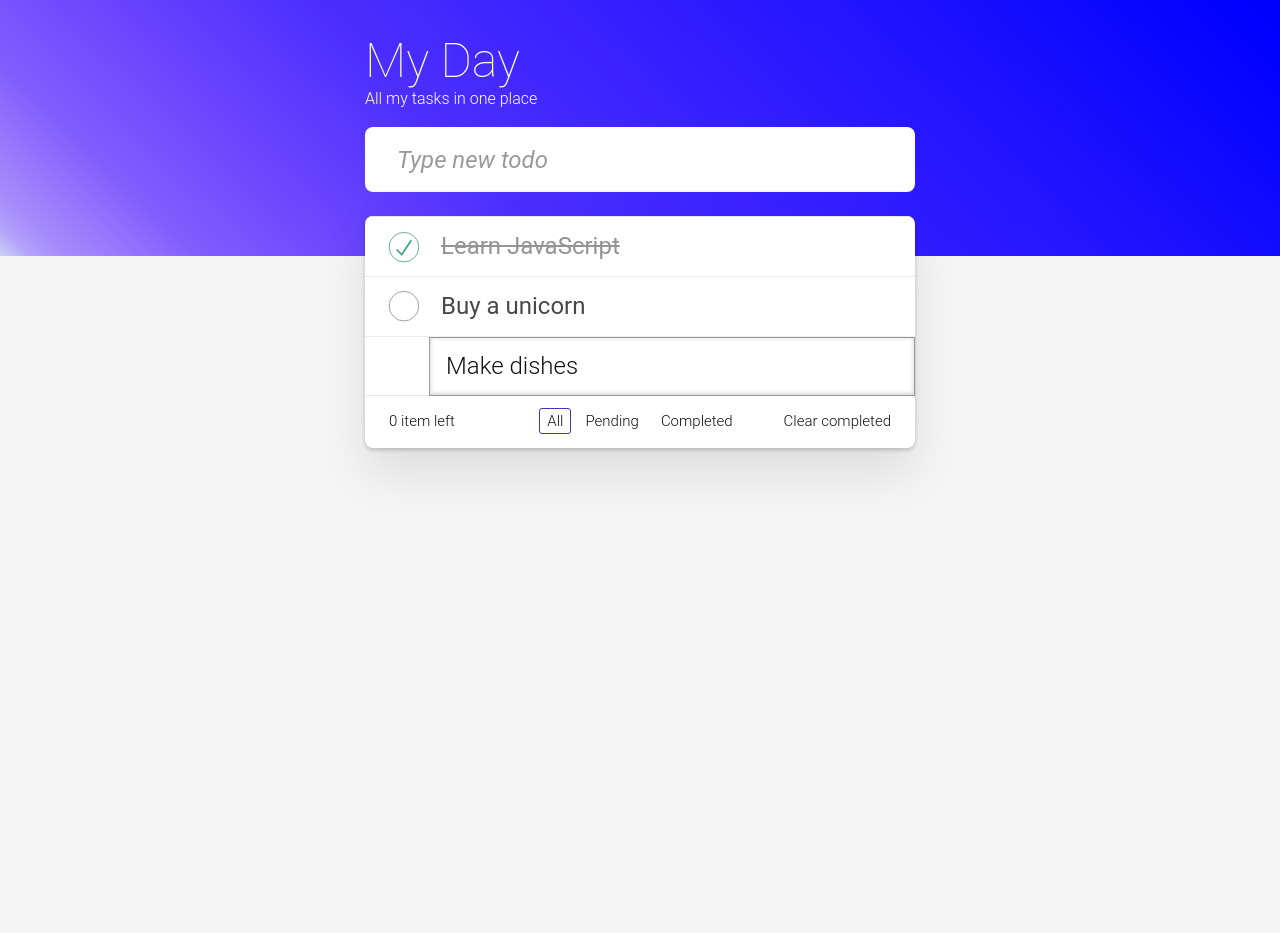
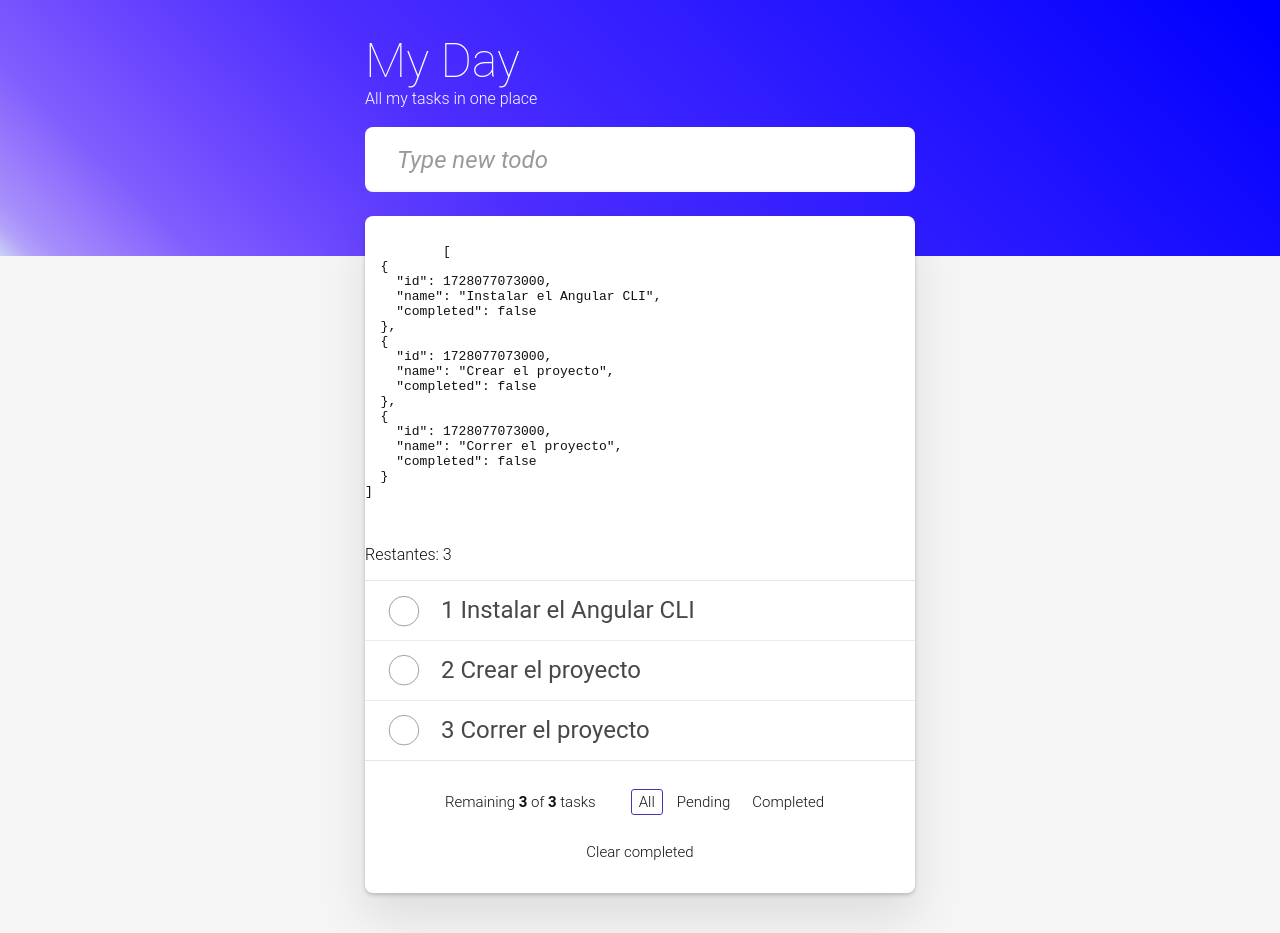
Before and after one commit to cdleonp/to-do-app, an Angular app: page / in a window 1280 px wide. Before the commit the page ends 800 px from the top, so only its background shows below. Built offline with nearby package versions, Linux system fonts and the light colour scheme.

Commit message:
10-control_directives-and-complete_tasks

```diff
--- /dev/null
+++ b/src/app/models/task.model.ts
@@ -0,0 +1,5 @@
+export interface Task {
+    id: number,
+    name: string,
+    completed: boolean
+}
--- a/src/app/pages/home/home.component.css
+++ b/src/app/pages/home/home.component.css
@@ -258,28 +258,26 @@
 
   .footer {
     padding: 1rem 1.5rem;
-    height: 20px;
     text-align: center;
     font-size: 15px;
     border-top: 1px solid #e6e6e6;
+    display: flex;
+    flex-flow: row wrap;
+    justify-content: center;
   }
 
   .todo-count {
-    float: left;
-    text-align: left;
+    padding: 1rem;
   }
 
   .todo-count strong {
-    font-weight: 300;
+    font-weight: 600;
   }
 
   .filters {
     margin: 0;
-    padding: 0;
+    padding: 1rem;
     list-style: none;
-    position: absolute;
-    right: 0;
-    left: 0;
   }
 
   .filters li {
@@ -305,9 +303,7 @@
 
   .clear-completed,
   html .clear-completed:active {
-    float: right;
-    position: relative;
-    line-height: 19px;
+    padding: 1rem;
     text-decoration: none;
     cursor: pointer;
   }
@@ -354,9 +350,6 @@
   }
 
   @media (max-width: 430px) {
-    .footer {
-      height: 50px;
-    }
 
     .filters {
       bottom: 10px;
--- a/src/app/pages/home/home.component.html
+++ b/src/app/pages/home/home.component.html
@@ -8,28 +8,35 @@
           placeholder="Type new todo"
           autofocus
           type="text"
+          (change)="changeHandler($event)"
         />
       </div>
     </header>
     <div class="container todoapp-wrapper">
+      <pre>
+        <code>
+          {{ tasks() | json }}
+        </code>
+      </pre>
+      <p> Restantes: {{ remainingCount() }}</p>
       <!-- This section should be hidden by default and shown when there are todos -->
       <section class="main">
         <ul class="todo-list">
-          <li class="completed">
+          <li *ngFor="let task of tasks(); index as i">
+            <div class="view">
+              <input class="toggle" type="checkbox" [checked]="task.completed" (change)="updateTask(i)"/>
+              <label>{{ i + 1 }} {{ task.name }}</label>
+              <button class="destroy" (click)="deleteTask(i)"></button>
+            </div>
+            <input class="edit" value="Buy a unicorn" />
+          </li>
+          <!-- <li class="completed">
             <div class="view">
               <input class="toggle" type="checkbox" checked />
               <label>Learn JavaScript</label>
               <button class="destroy"></button>
             </div>
             <input class="edit" value="Learn JavaScript" />
-          </li>
-          <li>
-            <div class="view">
-              <input class="toggle" type="checkbox" />
-              <label>Buy a unicorn</label>
-              <button class="destroy"></button>
-            </div>
-            <input class="edit" value="Buy a unicorn" />
           </li>
           <li class="editing">
             <div class="view">
@@ -38,13 +45,16 @@
               <button class="destroy"></button>
             </div>
             <input class="edit" value="Make dishes" />
-          </li>
+          </li> -->
         </ul>
       </section>
       <!-- This footer should be hidden by default and shown when there are todos -->
       <footer class="footer">
         <!-- This should be `0 items left` by default -->
-        <span class="todo-count"><strong>0</strong> item left</span>
+        <span class="todo-count">Remaining <strong>{{ remainingCount() }}</strong> of <strong>{{ tasks().length }}</strong>
+          <span *ngIf="tasks().length === 1; else someTasks"> task</span>
+          <ng-template #someTasks> tasks</ng-template>
+        </span>
         <!-- Remove this if you don't implement routing -->
         <ul class="filters">
           <li>
--- a/src/app/pages/home/home.component.ts
+++ b/src/app/pages/home/home.component.ts
@@ -1,12 +1,70 @@
-import { Component } from '@angular/core';
+import { CommonModule } from '@angular/common';
+import { Component, computed, signal } from '@angular/core';
+import { Task } from '../../models/task.model';
 
 @Component({
   selector: 'app-home',
   standalone: true,
-  imports: [],
+  imports: [CommonModule],
   templateUrl: './home.component.html',
   styleUrl: './home.component.css'
 })
 export class HomeComponent {
+  tasks = signal<Task[]>([
+    {
+      id: Date.now(),
+      name: 'Instalar el Angular CLI',
+      completed: false
+    },
+    {
+      id: Date.now(),
+      name: 'Crear el proyecto',
+      completed: false
+    },
+    {
+      id: Date.now(),
+      name: 'Correr el proyecto',
+      completed: false
+    },
+  ]);
 
+  remainingCount = computed(() => {
+    const completed = [...this.tasks()].filter((task) => task.completed === true);
+    console.log(completed);
+    return this.tasks().length - completed.length;
+  });
+
+  changeHandler(event: Event) {
+    const input = event.target as HTMLInputElement;
+    const taskName = input.value;
+    this.addNewToDo(taskName);
+    input.value = '';
+  }
+
+  addNewToDo(taskName: string) {
+    const newTask: Task = {
+      id: Date.now(),
+      name: taskName,
+      completed: false
+    }
+    this.tasks.update(tasks => [...tasks, newTask]);
+  }
+
+  deleteTask(index: number) {
+    this.tasks.update(tasks => tasks.filter((task, position) => position !== index));
+  }
+
+  updateTask(index: number) {
+    this.tasks.update((tasks) => {
+      return tasks.map((task, position) => {
+        if(position === index) {
+          return {
+            ...task,
+            completed: !task.completed
+          }
+        }
+        return task;
+      });
+  });
+    }
 }
--- a/src/app/pages/lab/lab.component.html
+++ b/src/app/pages/lab/lab.component.html
@@ -21,9 +21,9 @@
   <img [src]="urlImg" alt="">
   <input type="text" [value]="name()" (input)="changeITHandler($event)">
   <button class="boton" [disabled]="disabled">Haz clic</button>
-  <p>Nombre: {{ person.name }}</p>
-  <p>Edad: {{ person.age }} años</p>
-  <img [src]="person.avatar" alt="">
+  <p>Nombre: {{ person().name }}</p>
+  <p>Edad: {{ person().age }} años</p>
+  <img [src]="person().avatar" alt="">
   <hr/>
   <h1>Eventos</h1>
   <h2>Clic</h2>
@@ -31,15 +31,24 @@
   <br>
   <button class="boton" (dblclick)="clickHandler()">Doble clic</button>
   <h2>Change</h2>
-  <input type="number" [value]="person.age" (input)="changeINHandler($event)">
+  <input type="number" [value]="person().age" (input)="changeINHandler($event)">
   <h2>Keydown</h2>
-  <input type="text" [value]="person.name" (keydown)="keydownHandler($event)">
+  <input type="text" [value]="person().name" (keydown)="keydownHandler($event)">
   <h2>Keydown con Shift + T</h2>
-  <input type="text" [value]="person.name" (keydown.shift.t)="clickHandler()">
+  <input type="text" [value]="person().name" (keydown.shift.t)="clickHandler()">
   <hr/>
   <h2>Signals</h2>
   <input type="text" [value]="name()" (input)="changeITHandler($event)">
   <p>Nombre (con reactividad): {{ name() }}</p>
   <button class="boton" (click)="clickCount()">Clic + 1</button>
   <p>Clics: {{ clics() }}</p>
+  <hr/>
+  <h2>NgSwitch</h2>
+  <input type="text" [value]="person().name" (input)="changeName($event)">
+  <div [ngSwitch]="person().name">
+    <p *ngSwitchCase="'Christian'">Soy Christian</p>
+    <p *ngSwitchCase="'David'">Soy David</p>
+    <p *ngSwitchCase="'Pepe'">Soy Pepe</p>
+    <p *ngSwitchDefault>No soy ninguno de ellos</p>
+  </div>
 </div>
--- a/src/app/pages/lab/lab.component.ts
+++ b/src/app/pages/lab/lab.component.ts
@@ -20,11 +20,11 @@ export class LabComponent {
   age = 37;
   urlImg = 'https://www.w3schools.com/howto/img_avatar.png';
   disabled = true;
-  person = {
+  person = signal({
     name: 'Christian',
     age: 37,
     avatar: 'https://www.w3schools.com/howto/img_avatar.png'
-  }
+  });
   clics = signal(0);
 
   clickHandler() {
@@ -36,7 +36,6 @@ export class LabComponent {
     console.log(elementInput.value);
     const newValue = elementInput.value;
     this.name.set(newValue);
-
   }
   changeINHandler(event: Event) {
     const elementInput = event.target as HTMLInputElement;
@@ -50,6 +49,16 @@ export class LabComponent {
   clickCount() {
     // Increment the count by 1.
     this.clics.update(value => value + 1);
-
+  }
+  changeName(event: Event) {
+    const elementInput = event.target as HTMLInputElement;
+    console.log(elementInput.value);
+    const newValue = elementInput.value;
+    this.person.update(value => {
+      return {
+        ...value,
+        name: newValue
+      }
+    });
   }
 }
```
